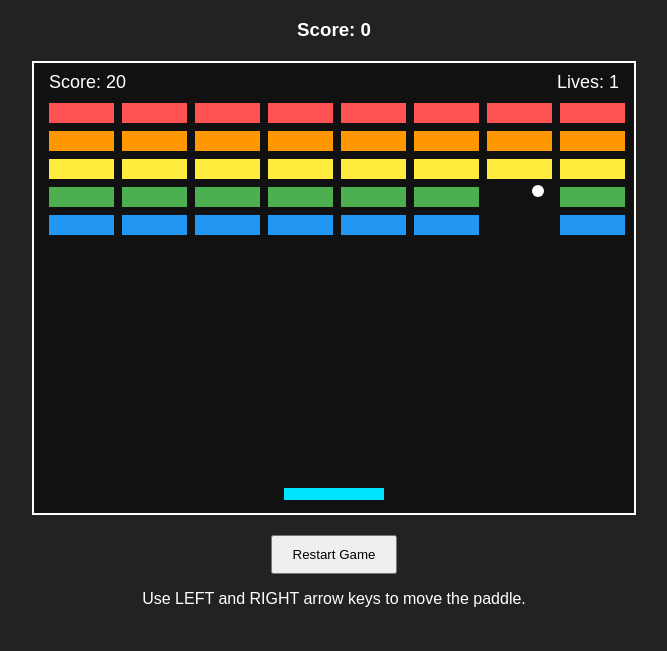
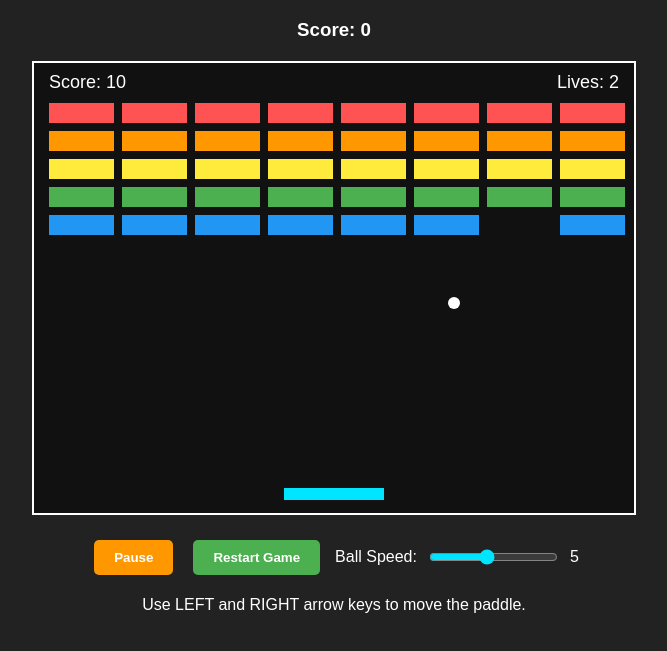
Before and after one commit to Haider4709/Brick-Breaker-Game, a plain HTML site: page index.html in a window 1280 px wide. Both pictures are taken after a click on the button "Restart Game". Shown: the part 61-712 px from the top of the page, without its empty margins (306-973 px from the left). Drawn offline with Linux system fonts and the light colour scheme.

Commit message:
new Changes

```diff
--- a/index.html
+++ b/index.html
@@ -3,12 +3,13 @@
 <html>
 <head>
     <title>Brick Breaker Game</title>
+
     <style>
         body {
             background: #222;
             color: white;
             text-align: center;
-            font-family: Arial;
+            font-family: Arial, sans-serif;
         }
 
         canvas {
@@ -16,14 +17,47 @@
             border: 2px solid white;
             display: block;
             margin: 20px auto;
+            max-width: 95%;
         }
 
+        /* CHANGED: Improved button styling */
         button {
             padding: 10px 20px;
+            margin: 5px;
             cursor: pointer;
+            border: none;
+            border-radius: 5px;
+            font-weight: bold;
         }
+
+        #pause {
+            background: #ff9800;
+            color: white;
+        }
+
+        #restart {
+            background: #4caf50;
+            color: white;
+        }
+
+        /* CHANGED: Speed control styling */
+        .controls {
+            display: flex;
+            justify-content: center;
+            align-items: center;
+            flex-wrap: wrap;
+            gap: 10px;
+            margin: 15px;
+        }
+
+        input[type="range"] {
+            cursor: pointer;
+            accent-color: #00e5ff;
+        }
+
     </style>
 </head>
+
 <body>
 
     <h1>Brick Breaker Game</h1>
@@ -32,7 +66,27 @@
 
     <canvas id="canvas" width="600" height="450"></canvas>
 
-    <button id="restart">Restart Game</button>
+    <!-- CHANGED: Grouped all game controls -->
+    <div class="controls">
+
+        <button id="pause">Pause</button>
+
+        <button id="restart">Restart Game</button>
+
+        <label for="ballSpeed">Ball Speed:</label>
+
+        <input
+            type="range"
+            id="ballSpeed"
+            min="1"
+            max="10"
+            value="5"
+            step="1"
+        >
+
+        <span id="speedValue">5</span>
+
+    </div>
 
     <p>Use LEFT and RIGHT arrow keys to move the paddle.</p>
 
--- a/script.js
+++ b/script.js
@@ -30,7 +30,11 @@ let score = 0;
 let lives = 3;
 
 let gameOver = false;
-let gameWon = false;
+let gameWon = false; // FIXED: flase -> false
+
+let isPaused = false;
+
+let ballSpeed = 5;
 
 
 // ==================================
@@ -48,8 +52,9 @@ function initBall() {
         y: height - 50
     };
 
-    xSpeed = 3;
-    ySpeed = -4;
+    // CHANGED: Speed controlled by slider
+    xSpeed = ballSpeed * 0.6;
+    ySpeed = -ballSpeed * 0.8;
 }
 
 
@@ -218,8 +223,6 @@ function updatePaddle() {
         paddle.x += paddle.speed;
     }
 
-    // Keep paddle inside canvas
-
     paddle.x = Math.max(
         0,
         Math.min(width - paddle.width, paddle.x)
@@ -237,8 +240,6 @@ function updateBall() {
     ballPosition.x += xSpeed;
     ballPosition.y += ySpeed;
 
-    // Left and right wall collision
-
     if (
         ballPosition.x - BALL_SIZE / 2 < 0 ||
         ballPosition.x + BALL_SIZE / 2 > width
@@ -246,13 +247,9 @@ function updateBall() {
         xSpeed = -xSpeed;
     }
 
-    // Top wall collision
-
     if (ballPosition.y - BALL_SIZE / 2 < 0) {
         ySpeed = -ySpeed;
     }
-
-    // Bottom wall collision
 
     if (ballPosition.y - BALL_SIZE / 2 > height) {
 
@@ -292,20 +289,13 @@ function checkPaddleCollision() {
         ballLeft <= paddle.x + paddle.width
     ) {
 
-        // Reverse vertical direction
-
         ySpeed = -Math.abs(ySpeed);
-
-        // Change horizontal direction
-        // depending on where ball hits paddle
 
         let hitPosition =
             (ballPosition.x - (paddle.x + paddle.width / 2))
             / (paddle.width / 2);
 
-        xSpeed = hitPosition * 5;
-
-        // Prevent ball from sticking to paddle
+        xSpeed = hitPosition * ballSpeed;
 
         ballPosition.y =
             paddle.y - BALL_SIZE / 2;
@@ -350,8 +340,6 @@ function checkBrickCollision() {
 
             score += 10;
 
-            // Bounce ball
-
             ySpeed = -ySpeed;
 
         }
@@ -382,14 +370,41 @@ function checkWin() {
 // 16. KEYBOARD CONTROLS
 // ==================================
 
+
+// ==================================
+// 16. KEYBOARD CONTROLS
+// ==================================
+
 document.addEventListener("keydown", event => {
 
+    // LEFT ARROW: Move paddle left
     if (event.key === "ArrowLeft") {
         moveLeft = true;
     }
 
+    // RIGHT ARROW: Move paddle right
     if (event.key === "ArrowRight") {
         moveRight = true;
+    }
+
+    // CHANGED: SPACEBAR - Pause / Play
+    if (event.code === "Space") {
+
+        event.preventDefault();
+
+        // Prevent repeated toggles when holding space
+        if (!event.repeat) {
+            pauseButton.click();
+        }
+    }
+
+    // CHANGED: ENTER / RETURN - Restart game
+    if (event.key === "Enter") {
+
+        event.preventDefault();
+
+        // Restart the game
+        restartGame();
     }
 
 });
@@ -408,28 +423,50 @@ document.addEventListener("keyup", event => {
 
 
 // ==================================
-// 17. GAME OVER SCREEN
+// 17. BALL SPEED SLIDER
+// ==================================
+
+let speedSlider = document.querySelector("#ballSpeed");
+let speedValue = document.querySelector("#speedValue");
+
+// CHANGED: Keep the ball's direction while changing speed
+speedSlider.addEventListener("input", () => {
+
+    ballSpeed = Number(speedSlider.value);
+
+    speedValue.textContent = ballSpeed;
+
+    let currentSpeed = Math.hypot(xSpeed, ySpeed);
+
+    if (currentSpeed > 0) {
+
+        let directionX = xSpeed / currentSpeed;
+        let directionY = ySpeed / currentSpeed;
+
+        xSpeed = directionX * ballSpeed;
+        ySpeed = directionY * ballSpeed;
+
+    }
+
+});
+
+
+// ==================================
+// 18. GAME OVER SCREEN
 // ==================================
 
 function drawGameOver() {
 
     ctx.fillStyle = "rgba(0, 0, 0, 0.8)";
-
     ctx.fillRect(0, 0, width, height);
 
     ctx.fillStyle = "red";
-
     ctx.font = "40px Arial";
     ctx.textAlign = "center";
 
-    ctx.fillText(
-        "GAME OVER",
-        width / 2,
-        height / 2
-    );
+    ctx.fillText("GAME OVER", width / 2, height / 2);
 
     ctx.font = "20px Arial";
-
     ctx.fillStyle = "white";
 
     ctx.fillText(
@@ -442,25 +479,19 @@ function drawGameOver() {
 
 
 // ==================================
-// 18. WIN SCREEN
+// 19. WIN SCREEN
 // ==================================
 
 function drawWinScreen() {
 
     ctx.fillStyle = "rgba(0, 0, 0, 0.8)";
-
     ctx.fillRect(0, 0, width, height);
 
     ctx.fillStyle = "#00ff00";
-
     ctx.font = "40px Arial";
     ctx.textAlign = "center";
 
-    ctx.fillText(
-        "YOU WIN!",
-        width / 2,
-        height / 2
-    );
+    ctx.fillText("YOU WIN!", width / 2, height / 2);
 
     ctx.fillStyle = "white";
     ctx.font = "20px Arial";
@@ -475,40 +506,30 @@ function drawWinScreen() {
 
 
 // ==================================
-// 19. MAIN GAME LOOP
+// 20. PAUSE / PLAY BUTTON
 // ==================================
 
-function gameLoop() {
+let pauseButton = document.querySelector("#pause");
 
-    draw();
+pauseButton.addEventListener("click", () => {
 
-    if (gameOver) {
-        drawGameOver();
-        return;
+    if (gameOver || gameWon) return;
+
+    isPaused = !isPaused;
+
+    pauseButton.textContent =
+        isPaused ? "Play" : "Pause";
+
+    // CHANGED: Resume the animation loop
+    if (!isPaused) {
+        gameLoop();
     }
 
-    if (gameWon) {
-        drawWinScreen();
-        return;
-    }
-
-    updatePaddle();
-
-    updateBall();
-
-    checkPaddleCollision();
-
-    checkBrickCollision();
-
-    checkWin();
-
-    requestAnimationFrame(gameLoop);
-
-}
+});
 
 
 // ==================================
-// 20. RESTART GAME
+// 21. RESTART GAME
 // ==================================
 
 function restartGame() {
@@ -519,13 +540,16 @@ function restartGame() {
     gameOver = false;
     gameWon = false;
 
+    // CHANGED: Reset pause state
+    isPaused = false;
+    pauseButton.textContent = "Pause";
+
     paddle.x = width / 2 - PADDLE_WIDTH / 2;
 
     moveLeft = false;
     moveRight = false;
 
     createBricks();
-
     initBall();
 
     gameLoop();
@@ -539,11 +563,76 @@ document.querySelector("#restart").addEventListener(
 
 
 // ==================================
-// 21. START GAME
+// 22. MAIN GAME LOOP
+// ==================================
+
+// CHANGED: Prevent multiple animation loops
+let animationId = null;
+
+function gameLoop() {
+
+    if (animationId !== null) {
+        return;
+    }
+
+    function animate() {
+
+        animationId = null;
+
+        draw();
+
+        if (gameOver) {
+            drawGameOver();
+            return;
+        }
+
+        if (gameWon) {
+            drawWinScreen();
+            return;
+        }
+
+        if (isPaused) {
+
+            ctx.fillStyle = "white";
+            ctx.font = "30px Arial";
+            ctx.textAlign = "center";
+
+            ctx.fillText(
+                "PAUSED",
+                width / 2,
+                height / 2
+            );
+
+            return;
+        }
+
+        updatePaddle();
+        updateBall();
+
+        checkPaddleCollision();
+        checkBrickCollision();
+        checkWin();
+
+        if (!gameOver && !gameWon) {
+            animationId = requestAnimationFrame(animate);
+        } else {
+            draw();
+
+            if (gameOver) drawGameOver();
+            if (gameWon) drawWinScreen();
+        }
+
+    }
+
+    animationId = requestAnimationFrame(animate);
+
+}
+
+
+// ==================================
+// 23. START GAME
 // ==================================
 
 createBricks();
-
 initBall();
-
 gameLoop();
```
